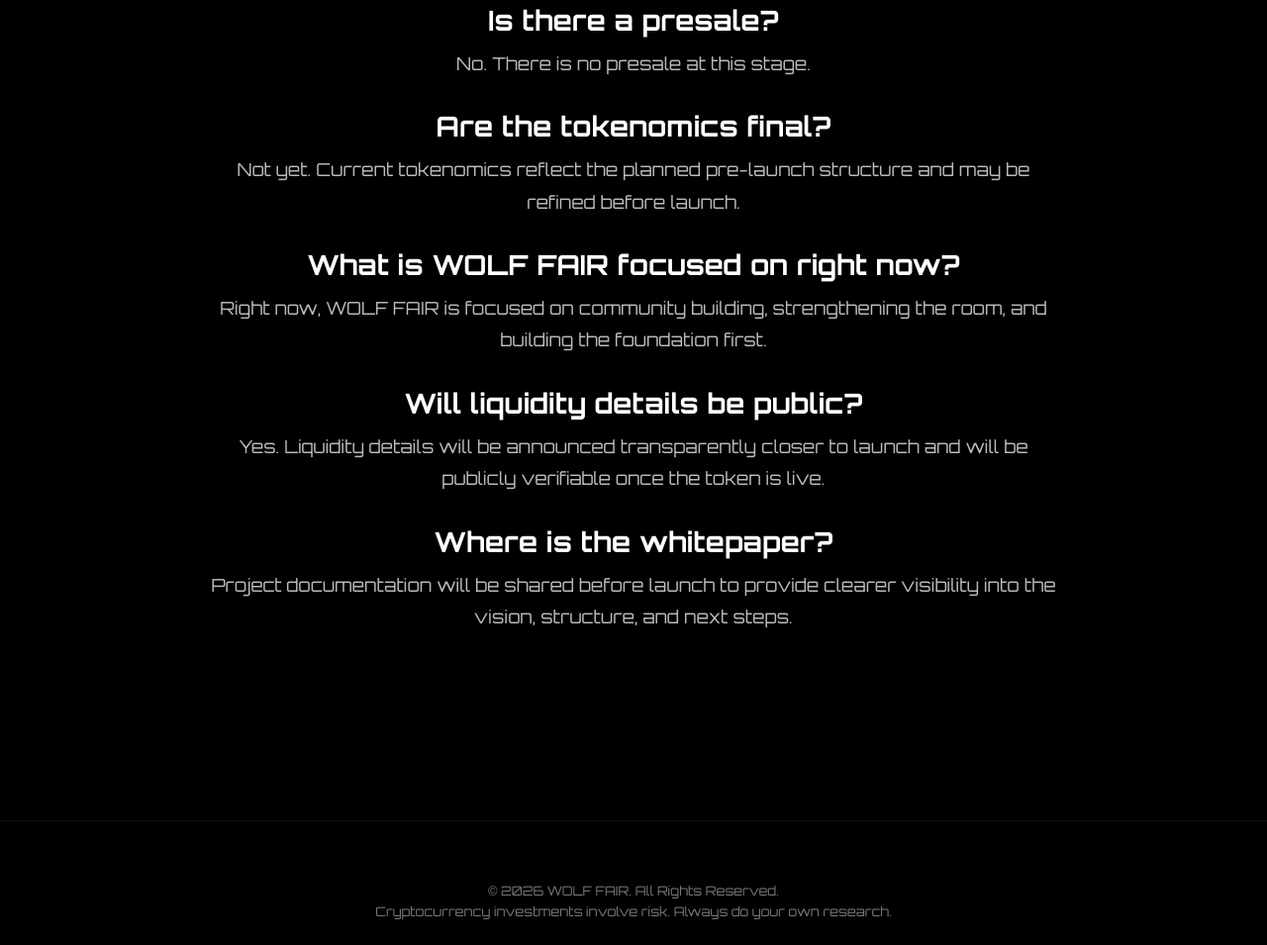
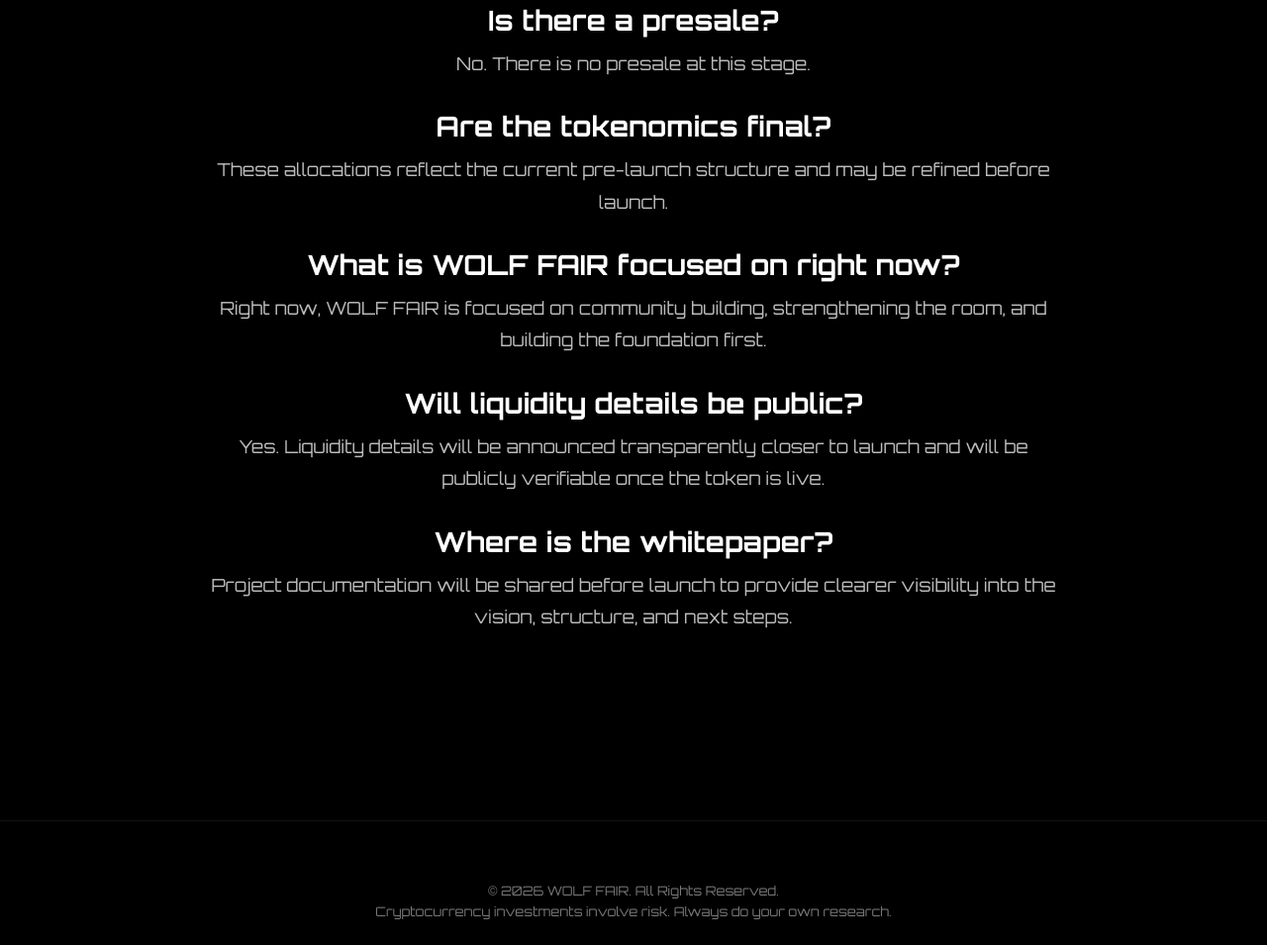
Before and after one commit to wolffair/wolffair.github.io, a plain HTML site: page index.html in a window 1280 px wide. Shown: the part 2660-3615 px from the top of the page at 99% size. Drawn offline with Linux system fonts and the light colour scheme.

Commit message:
Update index.html

```diff
--- a/index.html
+++ b/index.html
@@ -278,7 +278,7 @@ Token details and launch information will be shared only when the project is rea
   <div style="margin-bottom:30px;">
     <h3 style="font-size:28px; margin-bottom:10px;">Are the tokenomics final?</h3>
     <p style="font-size:18px; line-height:1.8; color:#bbb;">
-      Not yet. Current tokenomics reflect the planned pre-launch structure and may be refined before launch.
+      These allocations reflect the current pre-launch structure and may be refined before launch.
     </p>
   </div>
 
```
